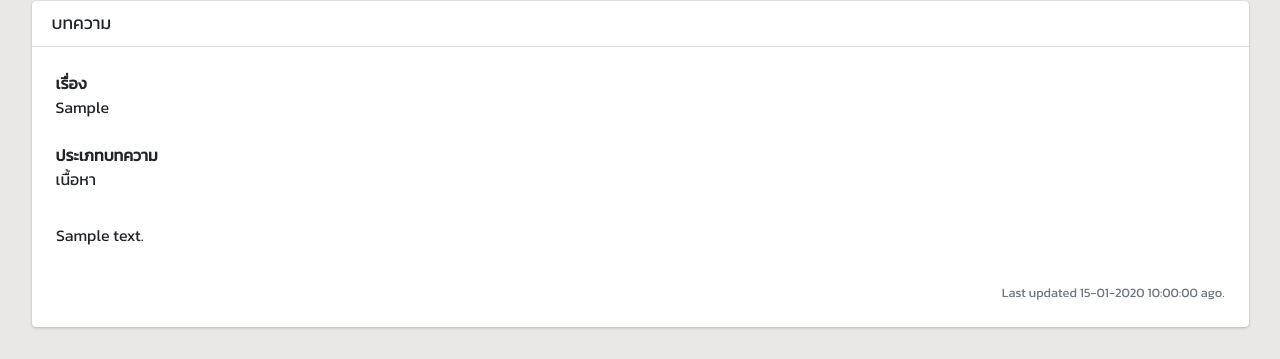
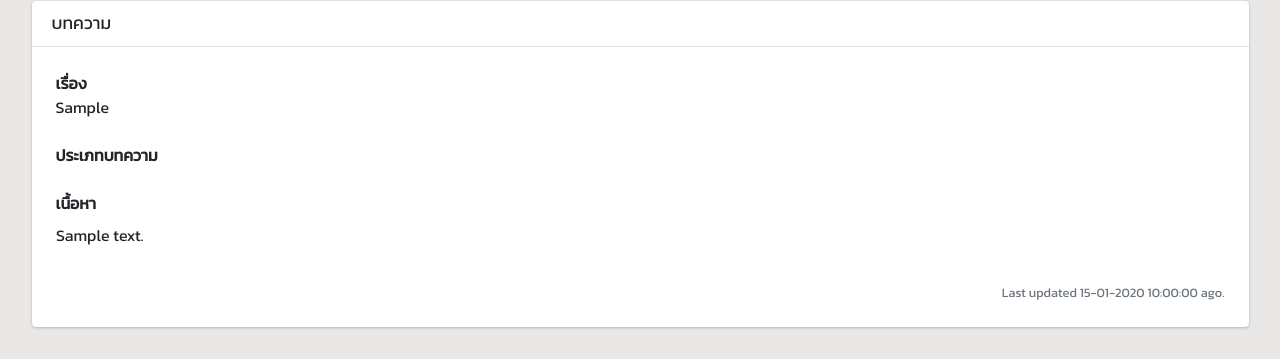
Before and after one commit to icecoding1/project_pati, a PHP site: page /index_article.php?id=1 in a window 1280 px wide. Shown: the part 153-512 px from the top of the page. Run offline with PHP 8.4, Linux system fonts and the light colour scheme; data comes from the database, SQL or seed files in the repository; tables that the repository leaves empty or names only in its code hold one stand-in row (values such as "Sample post"); some libraries are stand-ins or nearby versions.

Commit message:
edit index article

```diff
--- a/index_article.php
+++ b/index_article.php
@@ -100,7 +100,7 @@ $result_str = $select_str->fetch();
             <p class="col-12 mb-0 fw-bold">เรื่อง</p>
             <p class="col-12 mb-4 "><?= $rows['header'] ?></p>
             <p class="col-12 mb-0 fw-bold">ประเภทบทความ</p>
-            <p class="col-12 mb-4 ><?= $rows['type'] ?></p>
+            <p class="col-12 mb-4 "><?= $rows['type'] ?></p>
             <p class=" col-12 mb-0 fw-bold">เนื้อหา</p>
             <div class="col-12 p-2 mb-4">
               <?= $rows['detail'] ?>
```
